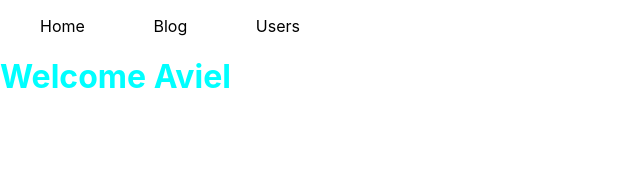
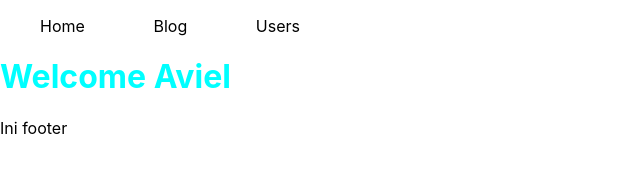
Before and after one commit to orangdong/next-typescript, a Next.js app: page / in a window 1280 px wide. Shown: the top 188 px of the page, without its empty margins (0-640 px from the left). Built offline with nearby package versions, Linux system fonts and the light colour scheme.

Commit message:
layouting

```diff
--- /dev/null
+++ b/components/Layout/index.tsx
@@ -0,0 +1,18 @@
+import { ReactNode } from 'react';
+import Header from '../Header';
+import Footer from '../Footer';
+
+interface LayoutProps {
+  children: ReactNode;
+}
+
+export default function Layout(props: LayoutProps) {
+  const { children } = props;
+  return (
+    <div>
+      <Header />
+      <div>{children}</div>
+      <Footer />
+    </div>
+  );
+}
--- a/pages/index.tsx
+++ b/pages/index.tsx
@@ -1,12 +1,12 @@
 import type { NextPage } from 'next';
-import Header from '../components/Header';
+import Layout from '../components/Layout';
 import styles from '../styles/Home.module.css';
 
 const Home: NextPage = () => (
-  <>
-    <Header />
+  <Layout>
     <h1 className={styles['home-title']}>Welcome Aviel</h1>
-  </>
+  </Layout>
+
 );
 
 export default Home;
```
